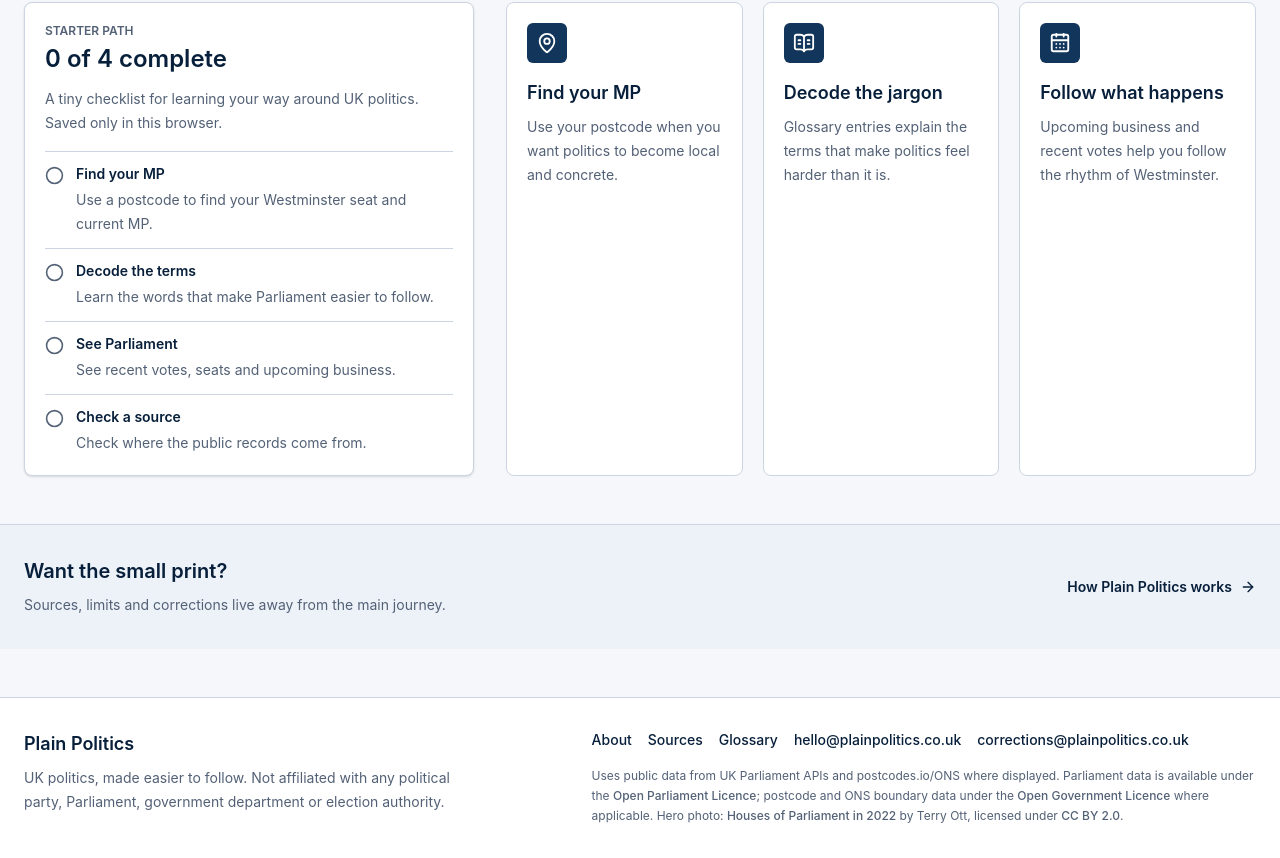
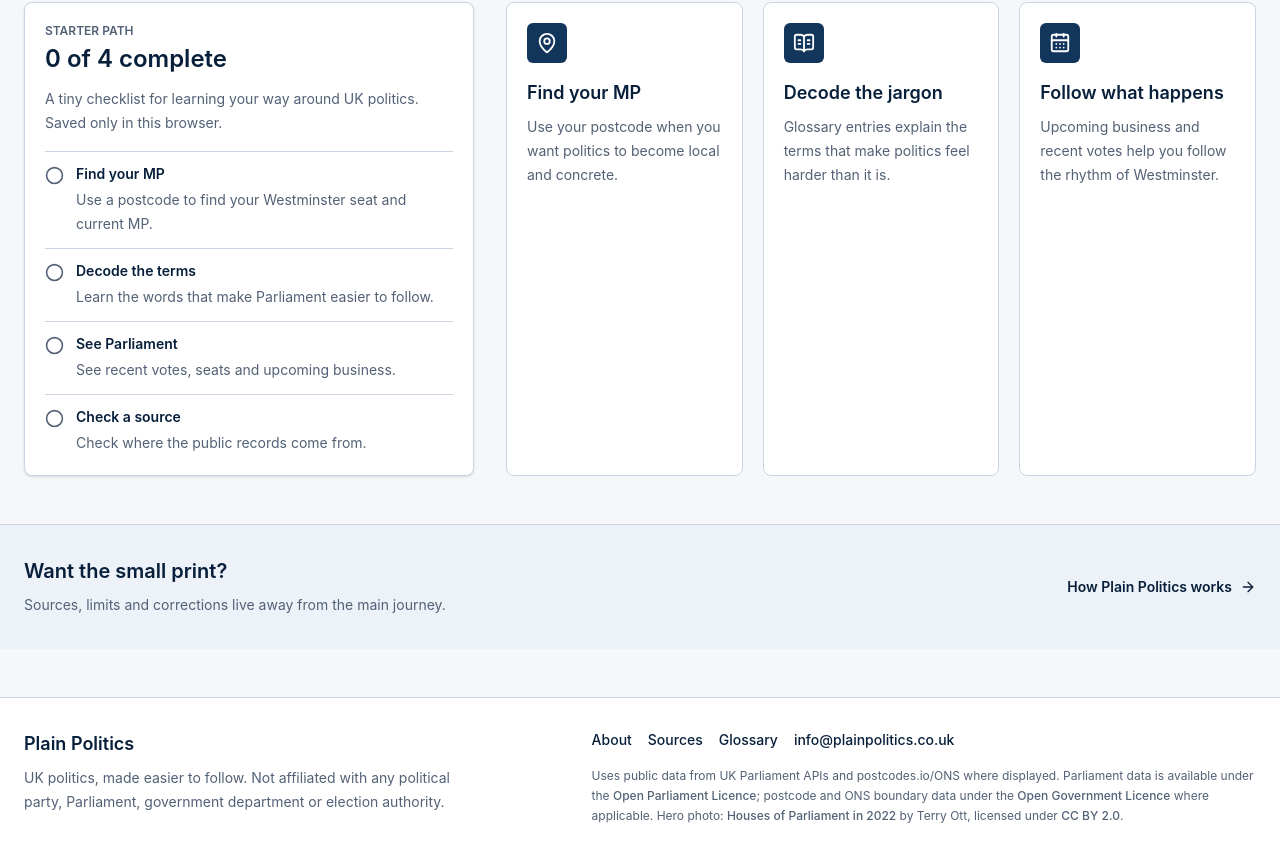
Before and after one commit to jarrydaubert/plain-politics, a Next.js app: page / in a window 1280 px wide. Shown: the part 930-1788 px from the top of the page. Built offline with nearby package versions, Linux system fonts and the light colour scheme; no server answers.

Commit message:
Update public contact email

```diff
--- a/src/components/site-footer.tsx
+++ b/src/components/site-footer.tsx
@@ -4,8 +4,7 @@ const footerLinks = [
   { href: "/about", label: "About" },
   { href: "/sources", label: "Sources" },
   { href: "/glossary", label: "Glossary" },
-  { href: "mailto:hello@plainpolitics.co.uk", label: "hello@plainpolitics.co.uk" },
-  { href: "mailto:corrections@plainpolitics.co.uk", label: "corrections@plainpolitics.co.uk" }
+  { href: "mailto:info@plainpolitics.co.uk", label: "info@plainpolitics.co.uk" }
 ] as const;
 
 export function SiteFooter() {
```
Also changed, not shown: 4 other files (tests, documents, lock files or other folders).
